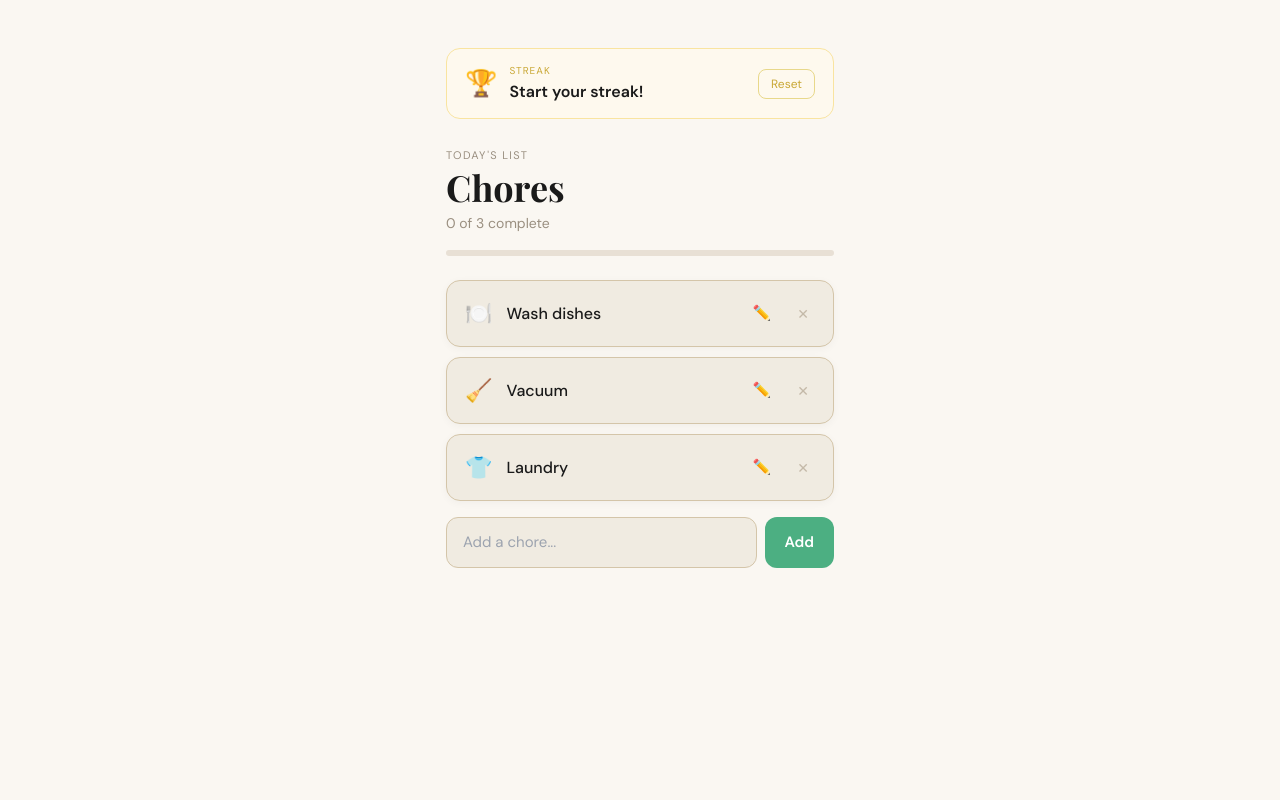
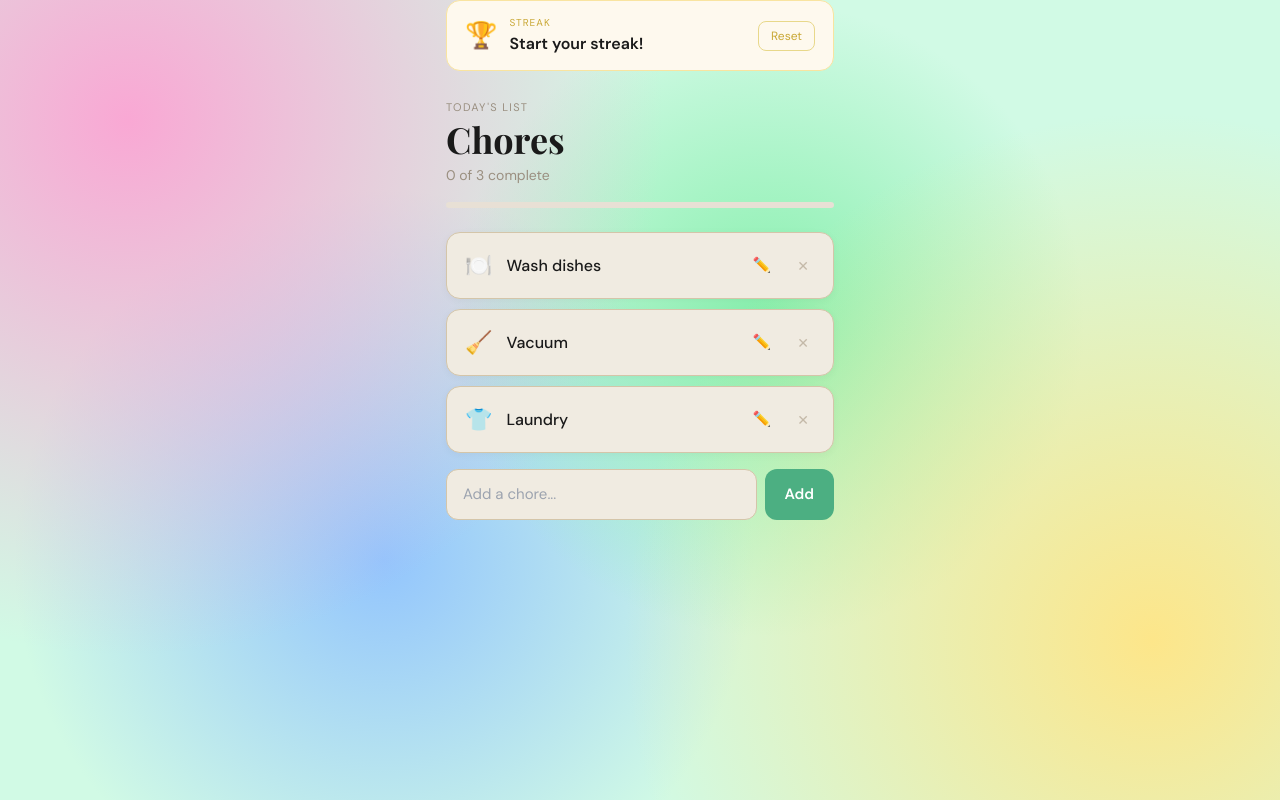
Before and after one commit to dominicarlequin-hub/chore-app, a React (Vite) app: page / in a window 1280 px wide. Built offline with nearby package versions, Linux system fonts and the light colour scheme.

Commit message:
Update App.jsx

```diff
--- a/App.jsx
+++ b/App.jsx
@@ -4,9 +4,17 @@ export default function App() {
   return (
     <main style={{
       minHeight: "100vh",
-      backgroundColor: "#FAF7F2",
-      paddingTop: "48px",
+      background: "#D1FAE5",
+      backgroundImage: `
+        radial-gradient(circle at 10% 15%, #F9A8D4 0%, transparent 40%),
+        radial-gradient(circle at 90% 80%, #FDE68A 0%, transparent 40%),
+        radial-gradient(circle at 60% 40%, #86EFAC 0%, transparent 35%),
+        radial-gradient(circle at 30% 70%, #93C5FD 0%, transparent 35%)
+      `,
+      paddingTop: "0px",
+      fontFamily: "'Nunito', sans-serif",
     }}>
+      <link href="https://fonts.googleapis.com/css2?family=Fredoka+One&family=Nunito:wght@400;600;700;800&display=swap" rel="stylesheet" />
       <ChoreList />
     </main>
   );
```
